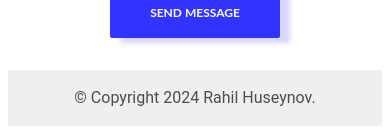
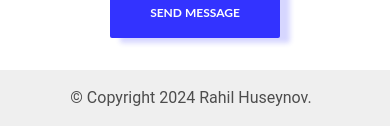
Before and after one commit to Rahil-Huseynov/My_CV_Portfolio, a React (Vite) app: page / in a window 390 px wide. Shown: the part 3107-3238 px from the top of the page. Built offline with nearby package versions, Linux system fonts and the light colour scheme; no server answers.

Commit message:
fix responsive desing

```diff
--- a/src/companents/Footer/Footer.css
+++ b/src/companents/Footer/Footer.css
@@ -13,4 +13,7 @@
     margin-top: 2rem;
     padding-top: 1px;
     padding-bottom:1px ;
+    margin-bottom: -1rem;
+    margin-left: -1rem;
+    margin-right: -.5rem;
 }
```
